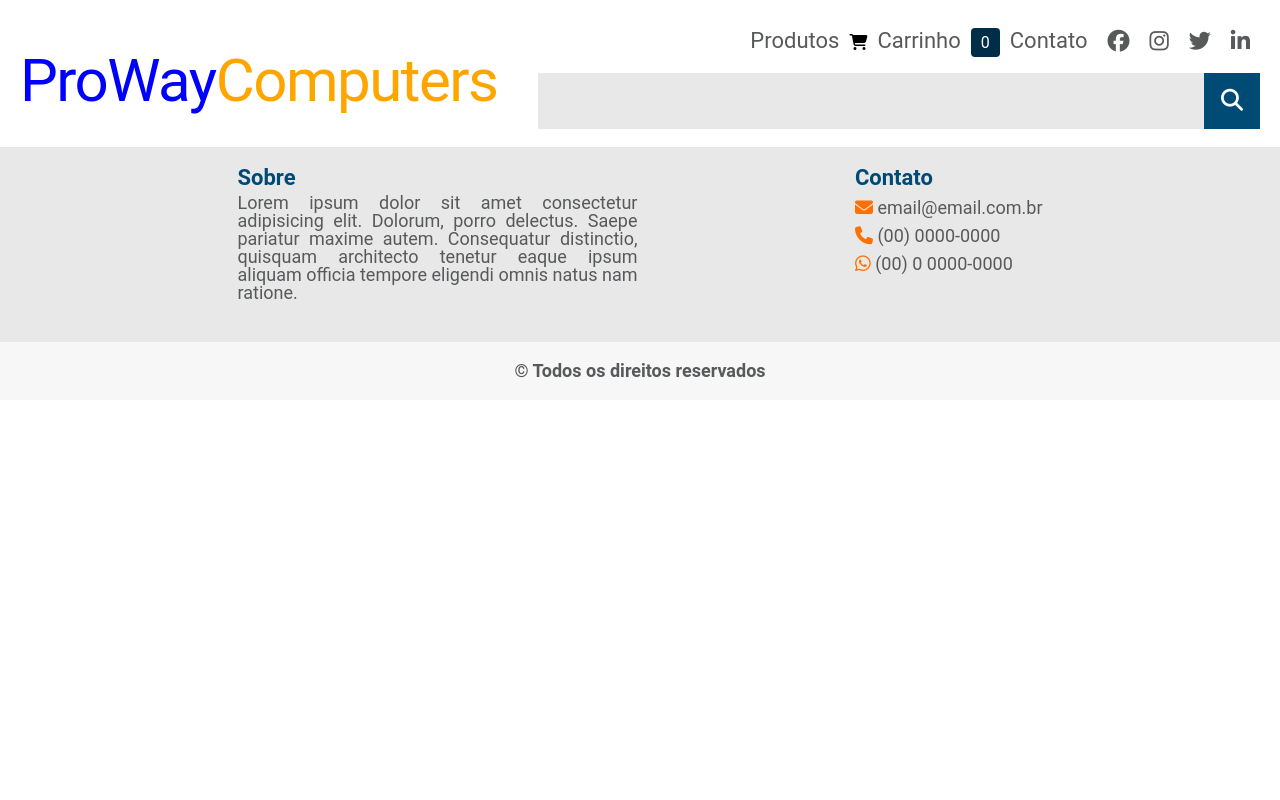
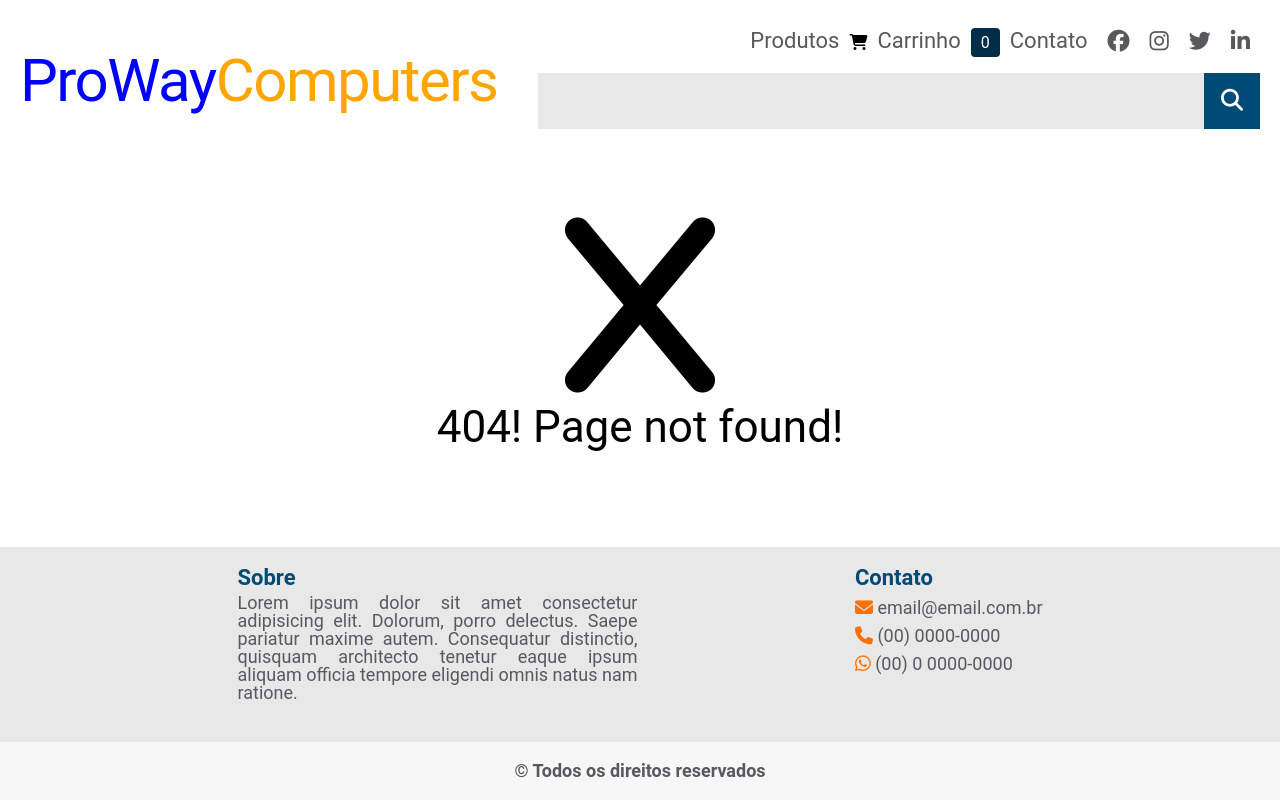
Before and after one commit to MathCoimbra/proway-computers, an Angular app: page /1 in a window 1280 px wide. Before the commit this address led to /. Built offline with nearby package versions, Linux system fonts and the light colour scheme.

Commit message:
feat: add page not found
Signed-off-by: MathCoimbra <matheuscoimbra35@gmail.com>

```diff
--- a/src/app/app-routing.module.ts
+++ b/src/app/app-routing.module.ts
@@ -1,9 +1,11 @@
 import { NgModule } from '@angular/core';
 import { RouterModule, Routes } from '@angular/router';
+import { PageNotFoundComponent } from './page-not-found/page-not-found.component';
 
 const routes: Routes = [
   { path: 'products', loadChildren: () => import('./products/products.module').then(m => m.ProductsModule) },
-  { path: '', redirectTo: 'products', pathMatch: "full" }
+  { path: '', redirectTo: 'products', pathMatch: "full" },
+  { path: '**', component: PageNotFoundComponent }
 ];
 
 @NgModule({
--- a/src/app/app.module.ts
+++ b/src/app/app.module.ts
@@ -5,12 +5,14 @@ import { AppComponent } from './app.component';
 import { HeaderComponent } from './header/header.component';
 import { FooterComponent } from './footer/footer.component';
 import { AppRoutingModule } from './app-routing.module';
+import { PageNotFoundComponent } from './page-not-found/page-not-found.component';
 
 @NgModule({
   declarations: [
     AppComponent,
     HeaderComponent,
-    FooterComponent
+    FooterComponent,
+    PageNotFoundComponent
   ],
   imports: [
     BrowserModule,
--- /dev/null
+++ b/src/app/page-not-found/page-not-found.component.css
@@ -0,0 +1,15 @@
+.container {
+  display: flex;
+  flex-flow: column nowrap;
+  justify-content: center;
+  align-items: center;
+  height: 400px;
+}
+
+.container i {
+  font-size: 200px;
+}
+
+.container h2 {
+  font-size: 44px;
+}
--- /dev/null
+++ b/src/app/page-not-found/page-not-found.component.html
@@ -0,0 +1,4 @@
+<section class="container">
+  <i class="fa-solid fa-x"></i>
+  <h2>404! Page not found!</h2>
+</section>
--- /dev/null
+++ b/src/app/page-not-found/page-not-found.component.ts
@@ -0,0 +1,15 @@
+import { Component, OnInit } from '@angular/core';
+
+@Component({
+  selector: 'app-page-not-found',
+  templateUrl: './page-not-found.component.html',
+  styleUrls: ['./page-not-found.component.css']
+})
+export class PageNotFoundComponent implements OnInit {
+
+  constructor() { }
+
+  ngOnInit(): void {
+  }
+
+}
```
Also changed, not shown: 1 other file (tests, documents, lock files or other folders).
